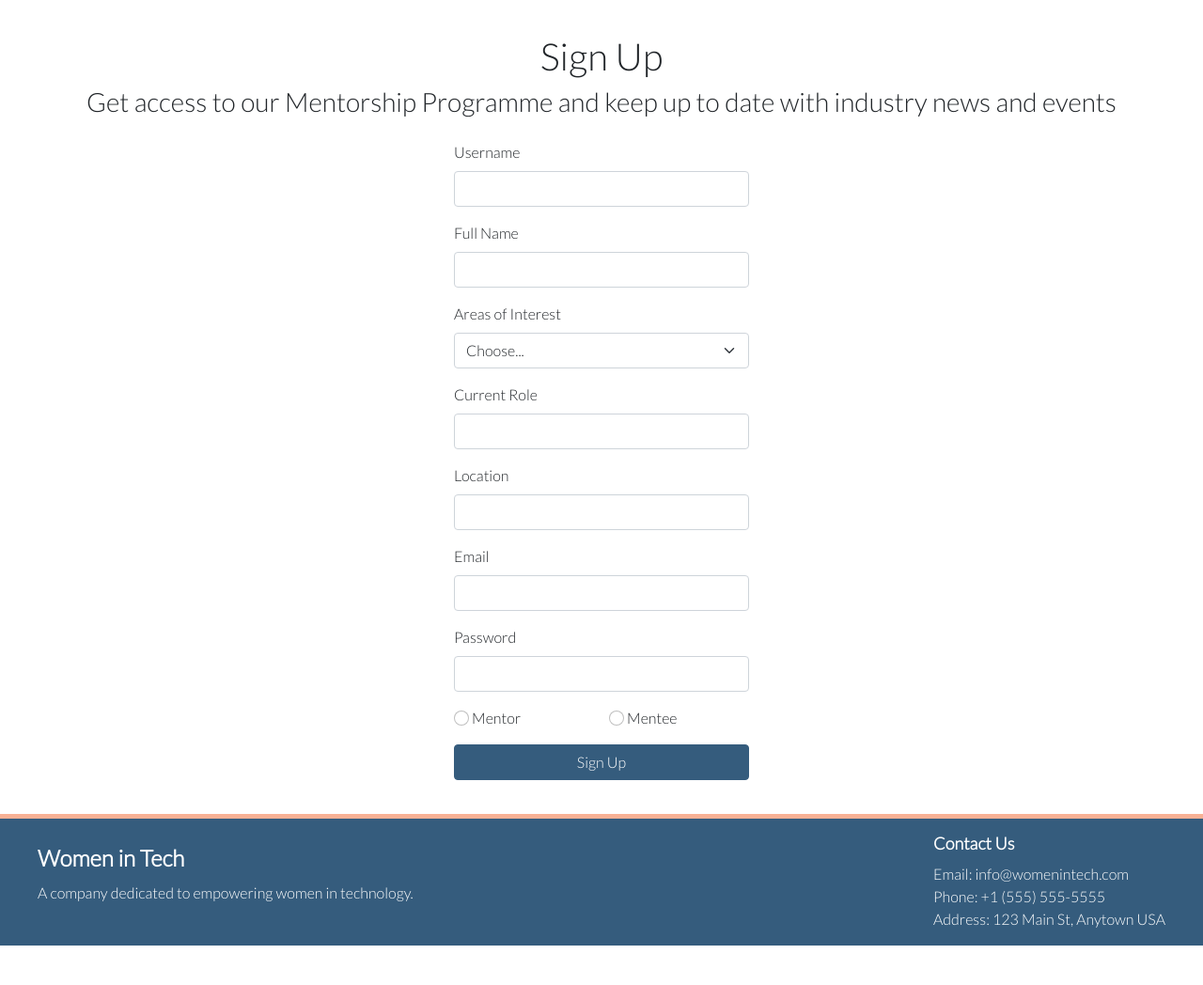
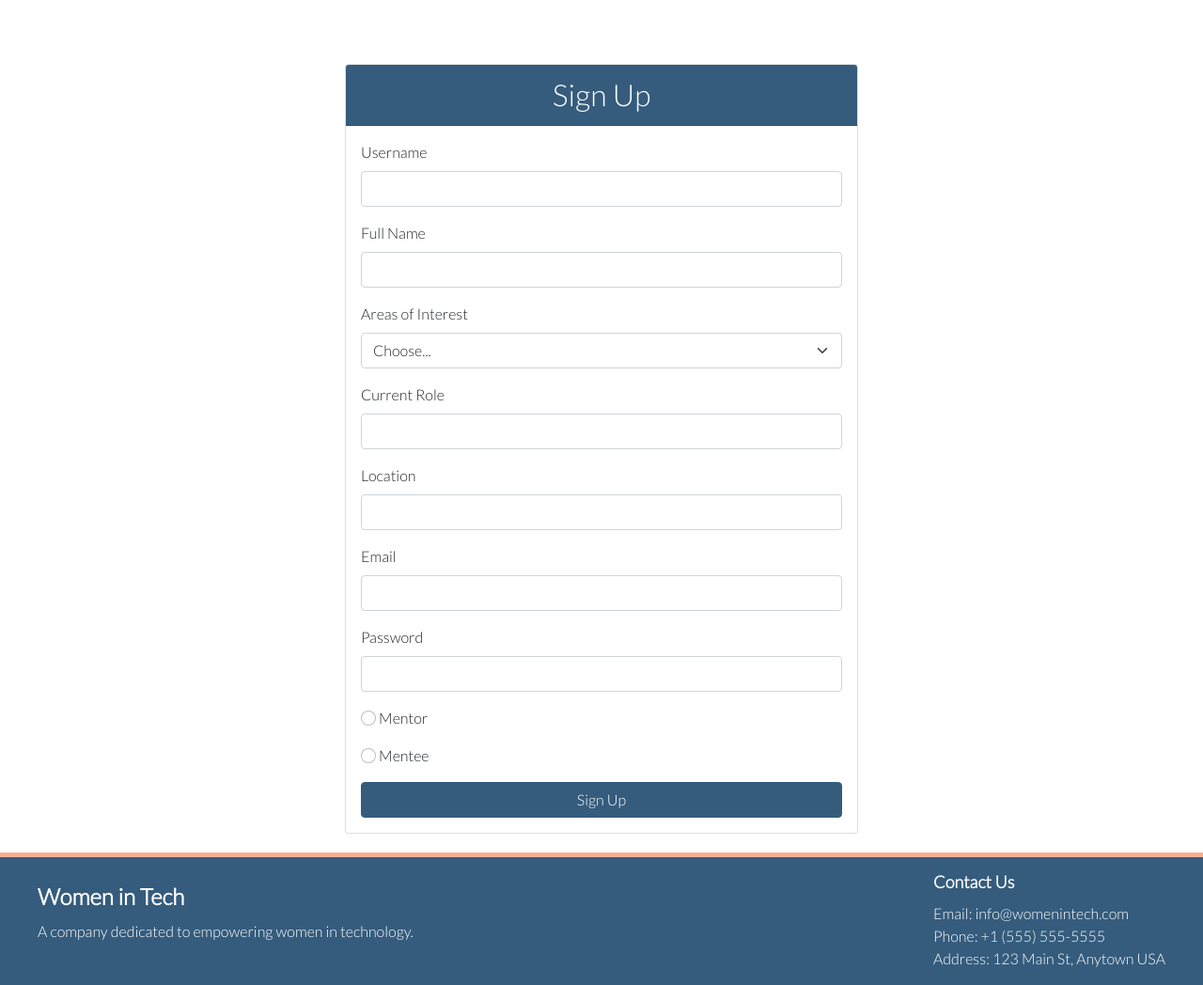
Before and after one commit to Jade-ux/WomenTechConnect, a Flask app: page /signup in a window 1280 px wide; the page is wider, and only the part inside the window is pictured. Shown: the part 103-1151 px from the top of that part at 94% size. Before the commit the page ends 1109 px from the top of that part, so only its background shows below. Run offline with Flask 2, Linux system fonts and the light colour scheme; some libraries are stand-ins or nearby versions.

Commit message:
fix: signup form

```diff
--- a/static/css/style.css
+++ b/static/css/style.css
@@ -203,18 +203,6 @@ footer {
 .body-container {
   flex-grow: 1;
   padding: 20px 0;
-}
-
-/* Sign Up form */
-
-.form-signup {
-  width: 100%;
-  max-width: 330px;
-}
-
-.form-col {
-  display: flex;
-  justify-content: center;
 }
 
 /* bt primary/success color */
--- a/templates/signup.html
+++ b/templates/signup.html
@@ -1,23 +1,22 @@
 {% extends "base.html" %}
 {% block content %}
 
-    <div class="text-center">
-      <h1>Sign Up</h1>
-      <h3>Get access to our Mentorship Programme and keep up to date with industry news and events</h3>
-    </div>
-
-    <div class="row p-3">
-      <div class="col-12 form-col">
-        <form method="POST" class="row g-3 form-signup" method="get" action="{{ url_for('signup') }}">
-          <div class="col-12">
+    <div class="container signin-page">
+      <div class="row justify-content-center mt-5">
+        <div class="col-md-6">
+          <div class="card">
+            <div class="card-header">Sign Up</div>
+            <div class="card-body">
+        <form method="POST" class="row g-3" method="get" action="{{ url_for('signup') }}">
+          <div class="form-group">
             <label for="username" class="form-label">Username</label>
             <input type="text" class="form-control" id="username" name="username" required>
           </div>
-          <div class="col-12">
+          <div class="form-group">
             <label for="fullName" class="form-label">Full Name</label>
             <input type="text" class="form-control" id="fullName" name="fullName" required>
           </div>
-          <div class="col-12">
+          <div class="form-group">
             <label for="areasOfInterest" class="form-label">Areas of Interest</label>
             <select id="areasOfInterest" name="areasOfInterest" class="form-select" required>
               <option value="" selected>Choose...</option>
@@ -27,29 +26,29 @@
               <option value="dev-ops">DevOps Development</option>
             </select>
           </div>
-          <div class="col-12">
+          <div class="form-group">
             <label for="currentRole" class="form-label">Current Role</label>
             <input type="text" class="form-control" id="currentRole" name="currentRole" required>
           </div>
-          <div class="col-12">
+          <div class="form-group">
             <label for="location" class="form-label">Location</label>
             <input type="text" class="form-control" id="location" name="location" required>
           </div>
-          <div class="col-12">
+          <div class="form-group">
             <label for="email" class="form-label">Email</label>
             <input type="email" class="form-control" id="email" name="email" required>
           </div>
-          <div class="col-12">
+          <div class="form-group">
             <label for="password" class="form-label">Password</label>
             <input type="password" class="form-control" id="password" name="password" required>
           </div>
-          <div class="col-md-6">
+          <div class="form-group">
             <input class="form-check-input" type="radio" name="category" id="mentor" value="mentor" required>
             <label class="form-check-label" for="mentor">
               Mentor
             </label>
           </div>
-          <div class="col-md-6">
+          <div class="form-group">
             <input class="form-check-input" type="radio" name="category" id="mentee" value="mentee" required>
             <label class="form-check-label" for="mentee">
               Mentee
@@ -61,5 +60,8 @@
         </form>
       </div>
     </div>
+  </div>
+</div>
+</div>
 
  {% endblock %}
```
Also changed, not shown: templates/index.html (+8 -8 lines).
